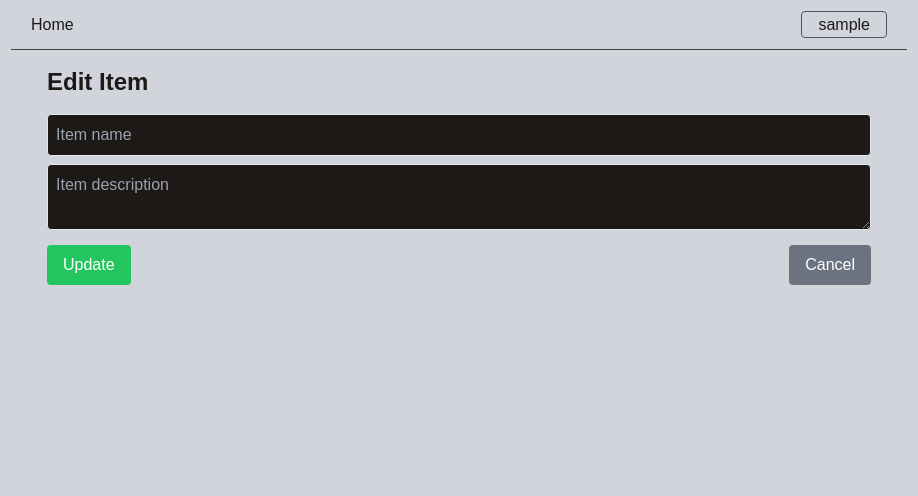
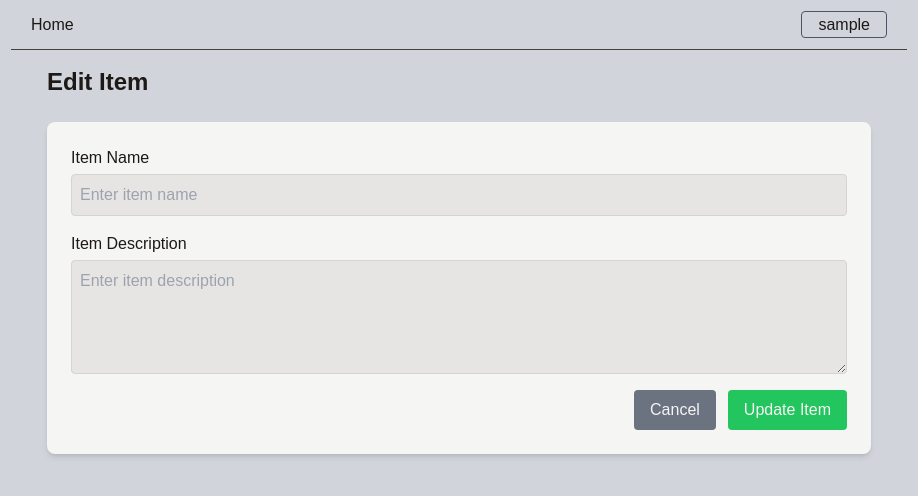
Before and after one commit to CodeWithZaky/frontend-test, a Next.js app: page /crud/edit in a window 1280 px wide. Shown: the top 496 px of the page, without its empty margins (181-1099 px from the left). Built offline with nearby package versions, Linux system fonts and the light colour scheme; sample sign-in values are in the browser's storage.

Commit message:
ui : align all designs

```diff
--- a/src/components/item-list.tsx
+++ b/src/components/item-list.tsx
@@ -13,28 +13,28 @@ type Props = {
 
 export default function ItemList({ currentItems, deleteItem }: Props) {
   return (
-    <div>
+    <div className="space-y-4">
       {currentItems.map((item) => (
         <div
           key={item.id}
-          className="mb-2 p-4 border border-stone-900 dark:border-stone-100 rounded"
+          className="bg-stone-100 dark:bg-stone-700 shadow-md p-4 rounded-lg"
         >
-          <h3 className="font-bold text-stone-900 dark:text-stone-100">
+          <h3 className="font-bold text-stone-900 dark:text-stone-100 text-xl">
             {item.name}
           </h3>
-          <p className="text-stone-900 dark:text-stone-100">
+          <p className="mt-2 text-stone-900 dark:text-stone-100">
             {item.description}
           </p>
-          <div className="mt-2">
+          <div className="flex gap-2 mt-4">
             <Link
               href={`/crud/edit?id=${item.id}&name=${item.name}&description=${item.description}`}
-              className="bg-blue-500 mr-2 px-2 py-1 rounded"
+              className="bg-blue-500 hover:bg-blue-600 px-3 py-1 rounded text-stone-100 transition-colors duration-200"
             >
               Edit
             </Link>
             <button
               onClick={() => deleteItem(item.id)}
-              className="bg-red-500 px-2 py-1 rounded text-white"
+              className="bg-red-500 hover:bg-red-600 px-3 py-1 rounded text-stone-100 transition-colors duration-200"
             >
               Delete
             </button>
--- a/src/components/pagination.tsx
+++ b/src/components/pagination.tsx
@@ -18,21 +18,20 @@ export default function Pagination({
   }
 
   return (
-    <div>
-      <div className="flex justify-center space-x-2">
+    <div className="flex justify-center mt-6">
+      <div className="flex gap-2">
         {pageNumbers.map((number) => (
-          <div key={number}>
           <button
+            key={number}
             onClick={() => paginate(number)}
-              className={`px-3 py-1 rounded  ${
+            className={`px-4 py-2 rounded transition-colors duration-200 ${
               currentPage === number
-                  ? "bg-blue-500 text-stone-100 dark:text-stone-100"
-                  : "bg-gray-200 text-stone-900"
+                ? "bg-blue-500 text-stone-100"
+                : "bg-stone-200 dark:bg-stone-600 text-stone-900 dark:text-stone-100 hover:bg-stone-300 dark:hover:bg-stone-500"
             }`}
           >
             {number}
           </button>
-          </div>
         ))}
       </div>
     </div>
--- a/src/pages/crud/add/index.tsx
+++ b/src/pages/crud/add/index.tsx
@@ -58,42 +58,63 @@ const AddItemPage = () => {
   };
 
   return (
-    <div className="mx-auto p-4 container">
-      <h1 className="mb-4 font-bold text-stone-900 dark:text-stone-100 text-2xl">
+    <div className="mx-auto p-4 max-w-4xl container">
+      <h1 className="mb-6 font-bold text-stone-900 dark:text-stone-100 text-2xl">
         Add Item
       </h1>
-      <form onSubmit={AddItem} className="mb-4">
+      <div className="bg-stone-100 dark:bg-stone-700 shadow-md p-6 rounded-lg">
+        <form onSubmit={AddItem} className="space-y-4">
+          <div className="flex flex-col gap-1">
+            <label
+              htmlFor="name"
+              className="font-medium text-stone-900 dark:text-stone-100"
+            >
+              Item Name
+            </label>
             <input
               type="text"
+              id="name"
               value={name}
               onChange={handleNameChange}
-          placeholder="Item name"
+              placeholder="Enter item name"
               required
-          className="bg-stone-900 mb-2 p-2 border rounded w-full"
+              className="bg-stone-200 dark:bg-stone-600 p-2 border border-stone-300 dark:border-stone-500 rounded focus:outline-none focus:ring-2 focus:ring-stone-500 w-full text-stone-900 dark:text-stone-100"
             />
+          </div>
+          <div className="flex flex-col gap-1">
+            <label
+              htmlFor="description"
+              className="font-medium text-stone-900 dark:text-stone-100"
+            >
+              Item Description
+            </label>
             <textarea
+              id="description"
               value={description}
               onChange={handleDescriptionChange}
-          placeholder="Item description"
+              placeholder="Enter item description"
               required
-          className="bg-stone-900 mb-2 p-2 border rounded w-full"
+              className="bg-stone-200 dark:bg-stone-600 p-2 border border-stone-300 dark:border-stone-500 rounded focus:outline-none focus:ring-2 focus:ring-stone-500 w-full text-stone-900 dark:text-stone-100"
+              rows={4}
             />
-        <div className="flex justify-between">
-          <button
-            type="submit"
-            className="bg-green-500 px-4 py-2 rounded text-white"
-          >
-            Add
-          </button>
+          </div>
+          <div className="flex justify-end gap-3">
             <button
               type="button"
               onClick={() => router.push("/crud")}
-            className="bg-gray-500 px-4 py-2 rounded text-white"
+              className="bg-gray-500 hover:bg-gray-600 px-4 py-2 rounded text-stone-100 transition-colors duration-200"
             >
               Cancel
             </button>
+            <button
+              type="submit"
+              className="bg-green-500 hover:bg-green-600 px-4 py-2 rounded text-stone-100 transition-colors duration-200"
+            >
+              Add Item
+            </button>
           </div>
         </form>
+      </div>
     </div>
   );
 };
--- a/src/pages/crud/edit/index.tsx
+++ b/src/pages/crud/edit/index.tsx
@@ -65,42 +65,63 @@ const EditItemPage = () => {
   };
 
   return (
-    <div className="mx-auto p-4 container">
-      <h1 className="mb-4 font-bold text-stone-900 dark:text-stone-100 text-2xl">
+    <div className="mx-auto p-4 max-w-4xl container">
+      <h1 className="mb-6 font-bold text-stone-900 dark:text-stone-100 text-2xl">
         Edit Item
       </h1>
-      <form onSubmit={updateItem} className="mb-4">
+      <div className="bg-stone-100 dark:bg-stone-700 shadow-md p-6 rounded-lg">
+        <form onSubmit={updateItem} className="space-y-4">
+          <div className="flex flex-col gap-1">
+            <label
+              htmlFor="name"
+              className="font-medium text-stone-900 dark:text-stone-100"
+            >
+              Item Name
+            </label>
             <input
               type="text"
+              id="name"
               value={name}
               onChange={handleNameChange}
-          placeholder="Item name"
+              placeholder="Enter item name"
               required
-          className="bg-stone-900 mb-2 p-2 border rounded w-full"
+              className="bg-stone-200 dark:bg-stone-600 p-2 border border-stone-300 dark:border-stone-500 rounded focus:outline-none focus:ring-2 focus:ring-stone-500 w-full text-stone-900 dark:text-stone-100"
             />
+          </div>
+          <div className="flex flex-col gap-1">
+            <label
+              htmlFor="description"
+              className="font-medium text-stone-900 dark:text-stone-100"
+            >
+              Item Description
+            </label>
             <textarea
+              id="description"
               value={description}
               onChange={handleDescriptionChange}
-          placeholder="Item description"
+              placeholder="Enter item description"
               required
-          className="bg-stone-900 mb-2 p-2 border rounded w-full"
+              className="bg-stone-200 dark:bg-stone-600 p-2 border border-stone-300 dark:border-stone-500 rounded focus:outline-none focus:ring-2 focus:ring-stone-500 w-full text-stone-900 dark:text-stone-100"
+              rows={4}
             />
-        <div className="flex justify-between">
-          <button
-            type="submit"
-            className="bg-green-500 px-4 py-2 rounded text-white"
-          >
-            Update
-          </button>
+          </div>
+          <div className="flex justify-end gap-3">
             <button
               type="button"
               onClick={() => router.push("/crud")}
-            className="bg-gray-500 px-4 py-2 rounded text-white"
+              className="bg-gray-500 hover:bg-gray-600 px-4 py-2 rounded text-stone-100 transition-colors duration-200"
             >
               Cancel
             </button>
+            <button
+              type="submit"
+              className="bg-green-500 hover:bg-green-600 px-4 py-2 rounded text-stone-100 transition-colors duration-200"
+            >
+              Update Item
+            </button>
           </div>
         </form>
+      </div>
     </div>
   );
 };
--- a/src/pages/crud/index.tsx
+++ b/src/pages/crud/index.tsx
@@ -35,8 +35,6 @@ const Crud = () => {
   const indexOfFirstItem = indexOfLastItem - itemsPerPage;
   const currentItems = filteredItems.slice(indexOfFirstItem, indexOfLastItem);
 
-  console.log(currentItems);
-
   const paginate = (pageNumber: number) => {
     setCurrentPage(pageNumber);
     updateQueryString(pageNumber, searchTerm);
@@ -61,25 +59,25 @@ const Crud = () => {
   };
 
   return (
-    <div className="flex flex-col gap-5 mx-auto p-4 container">
+    <div className="flex flex-col gap-5 mx-auto p-4 max-w-4xl container">
       <h1 className="mb-4 font-bold text-stone-900 dark:text-stone-100 text-2xl">
         CRUD App with Local Storage
       </h1>
-      <div>
+      <div className="flex flex-col gap-4">
         <input
           type="text"
           placeholder="Search items..."
           value={searchTerm}
           onChange={handleSearch}
-          className="bg-stone-900 dark:bg-stone-900 p-2 border rounded w-full text-stone-900 dark:text-stone-100"
+          className="bg-stone-100 dark:bg-stone-700 p-2 border border-stone-300 dark:border-stone-600 rounded focus:outline-none focus:ring-2 focus:ring-stone-500 w-full text-stone-900 dark:text-stone-100"
         />
+        <Link
+          href="/crud/add"
+          className="bg-green-500 hover:bg-green-600 px-4 py-2 rounded w-fit font-bold text-stone-100 text-lg transition-colors duration-200"
+        >
+          Add Item
+        </Link>
       </div>
-      <Link
-        href="/crud/add"
-        className="bg-green-500 px-4 py-1 rounded w-fit font-bold text-stone-900 dark:text-stone-100 text-xl"
-      >
-        Add Item
-      </Link>
       <ItemList currentItems={currentItems} deleteItem={deleteItem} />
       <Pagination
         itemsPerPage={itemsPerPage}
--- a/src/pages/index.tsx
+++ b/src/pages/index.tsx
@@ -11,22 +11,28 @@ export default function Home() {
         <h1 className="mx-auto text-stone-900 dark:text-stone-100 text-3xl">
           HOME PAGE
         </h1>
-        <Sparator />
-        <div className="space-y-1">
+
+        {/* Card for Theme Switcher */}
+        <div className="bg-stone-100 dark:bg-stone-800 shadow-md p-5 rounded-lg">
           <p className="font-bold text-stone-900 dark:text-stone-100">
             Change Theme
           </p>
           <ThemeSwitcher />
         </div>
-        <Sparator />
-        <div>
+
+        {/* Card for CRUD Link */}
+        <div className="bg-stone-100 dark:bg-stone-800 shadow-md p-5 rounded-lg">
           <p className="text-stone-900 dark:text-stone-100">Go To CRUD item</p>
-          <Link href="/crud" className="bg-gray-600 px-4 py-1 text-center">
+          <Link
+            href="/crud"
+            className="bg-gray-600 px-4 py-1 rounded text-stone-100 dark:text-stone-100 text-center"
+          >
             CRUD
           </Link>
         </div>
-        <Sparator />
-        <div className="space-y-1">
+
+        {/* Card for User Data */}
+        <div className="bg-stone-100 dark:bg-stone-800 shadow-md p-5 rounded-lg">
           <p className="font-bold text-stone-900 dark:text-stone-100">
             User Data
           </p>
@@ -38,7 +44,7 @@ export default function Home() {
                 <p className="text-stone-900 dark:text-stone-100">Login now</p>
                 <Link
                   href="/login"
-                  className="bg-gray-600 px-4 py-1 text-stone-100 dark:text-stone-100 text-center"
+                  className="bg-gray-600 px-4 py-1 rounded text-stone-100 dark:text-stone-100 text-center"
                 >
                   Login
                 </Link>
```
Also changed, not shown: src/pages/login/index.tsx (+28 -13 lines). Lines whose indentation alone changed are shown as unchanged.
